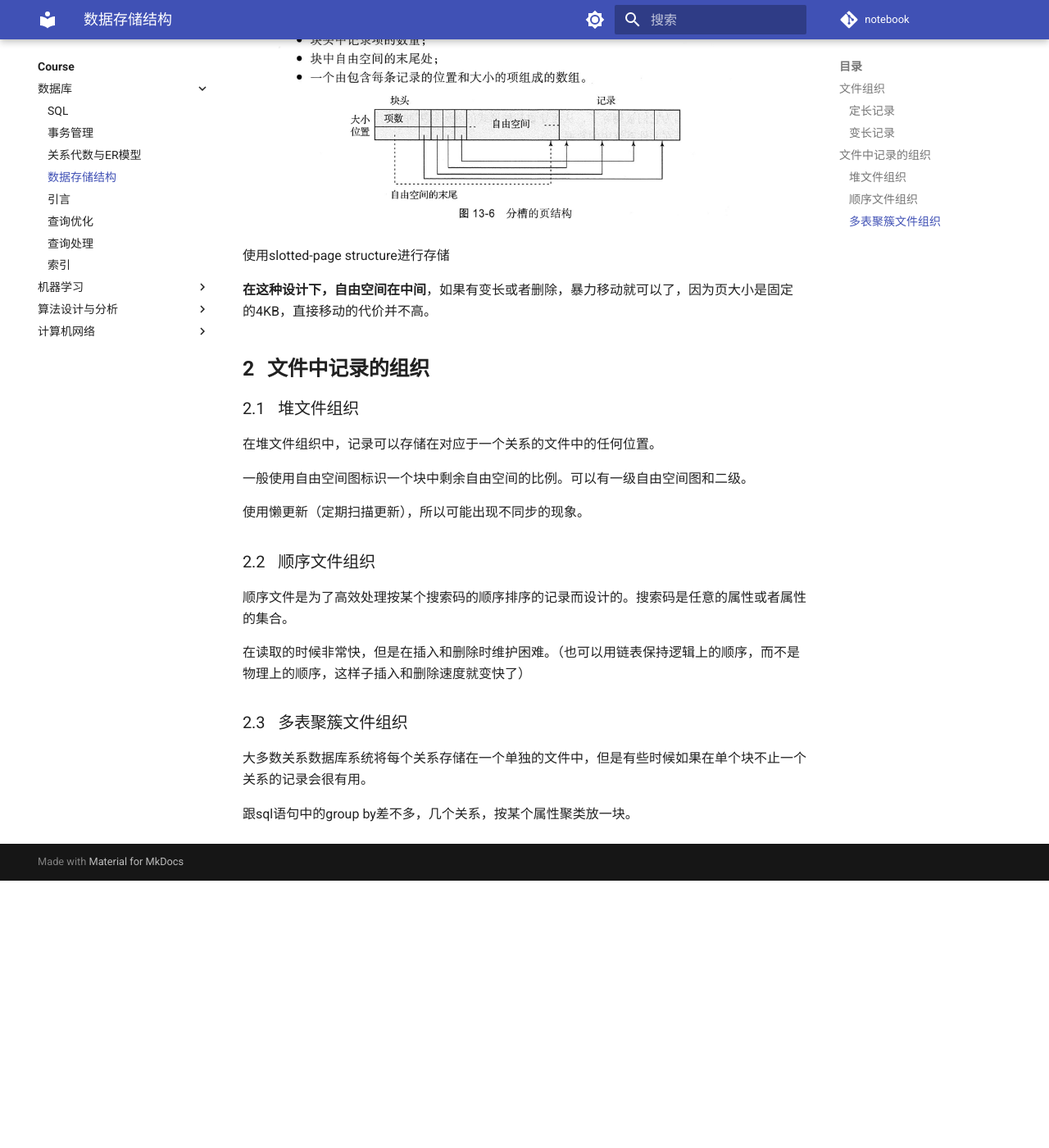
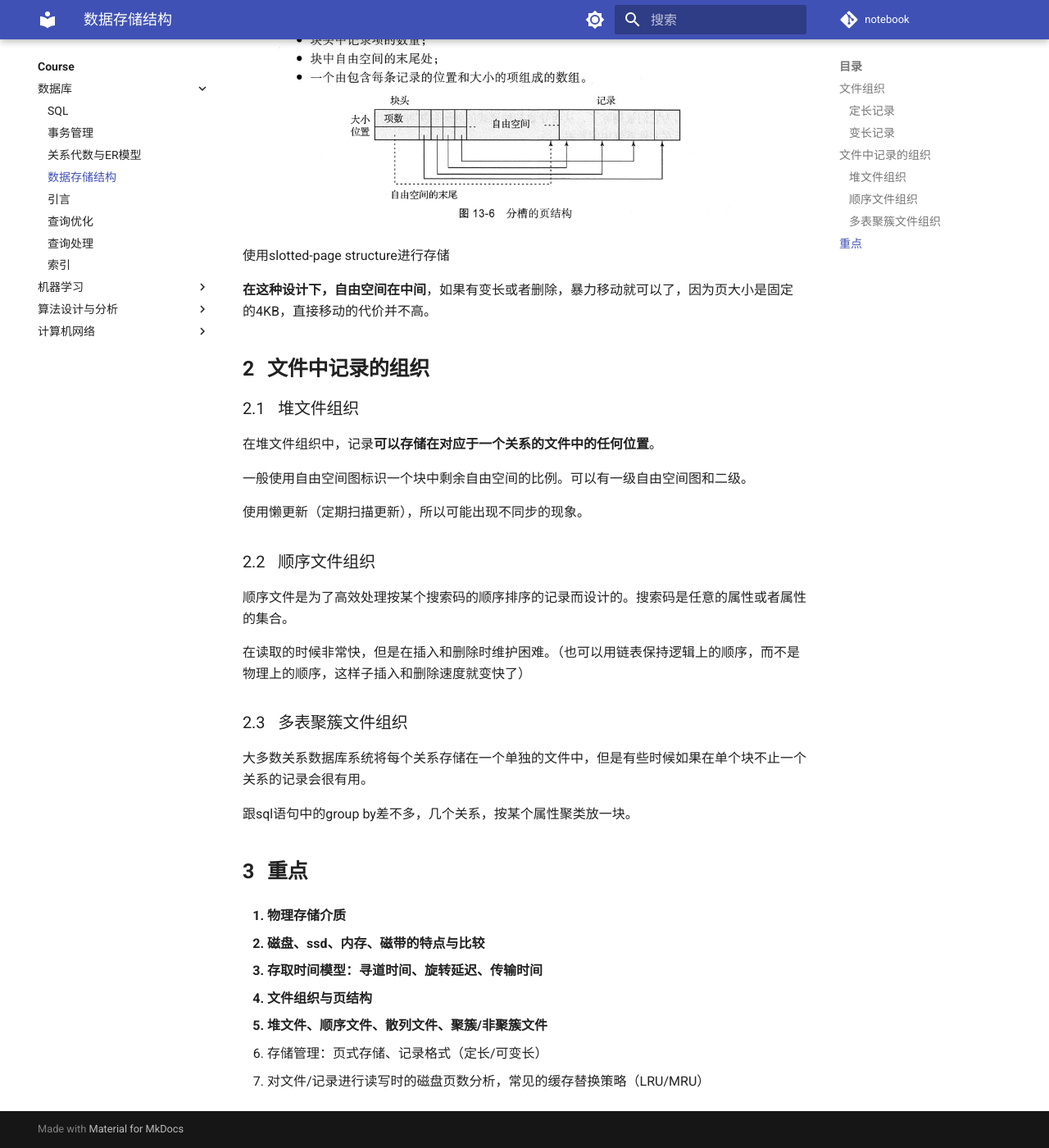
Before and after one commit to henry-y/notebook, an MkDocs documentation site: the page built from docs/Course/数据库/存储管理.md, in a window 1280 px wide and 1400 px high, scrolled down 1028 px. Shown: the whole window at 82% size. Built offline with MkDocs 1.6.1 and Material for MkDocs 9.7.7, drawn with Linux system fonts in a browser that asks for light colours; comment, search, counter and statistics services are not loaded; before the commit the page ends 2102 px from its top, so only the background shows below that.

Commit message:
更新数据库笔记, 增加部分重点记录

```diff
--- a/docs/Course/数据库/存储管理.md
+++ b/docs/Course/数据库/存储管理.md
@@ -31,7 +31,7 @@
 
 ### 堆文件组织
 
-在堆文件组织中，记录可以存储在对应于一个关系的文件中的任何位置。
+在堆文件组织中，记录**可以存储在对应于一个关系的文件中的任何位置**。
 
 一般使用自由空间图标识一个块中剩余自由空间的比例。可以有一级自由空间图和二级。
 
@@ -48,3 +48,16 @@
 大多数关系数据库系统将每个关系存储在一个单独的文件中，但是有些时候如果在单个块不止一个关系的记录会很有用。
 
 跟sql语句中的group by差不多，几个关系，按某个属性聚类放一块。
+
+## 重点
+
+1. 物理存储介质
+
+- 磁盘、ssd、内存、磁带的特点与比较
+- 存取时间模型：寻道时间、旋转延迟、传输时间
+
+2. 文件组织与页结构
+
+- 堆文件、顺序文件、散列文件、聚簇/非聚簇文件
+- 存储管理：页式存储、记录格式（定长/可变长）
+- 对文件/记录进行读写时的磁盘页数分析，常见的缓存替换策略（LRU/MRU）
```
Also changed, not shown: docs/Course/数据库/事务管理.md (+7 -0 lines), docs/Course/数据库/关系代数与ER模型.md (+2 -2 lines), docs/Course/数据库/索引.md (+1 -1 lines).
